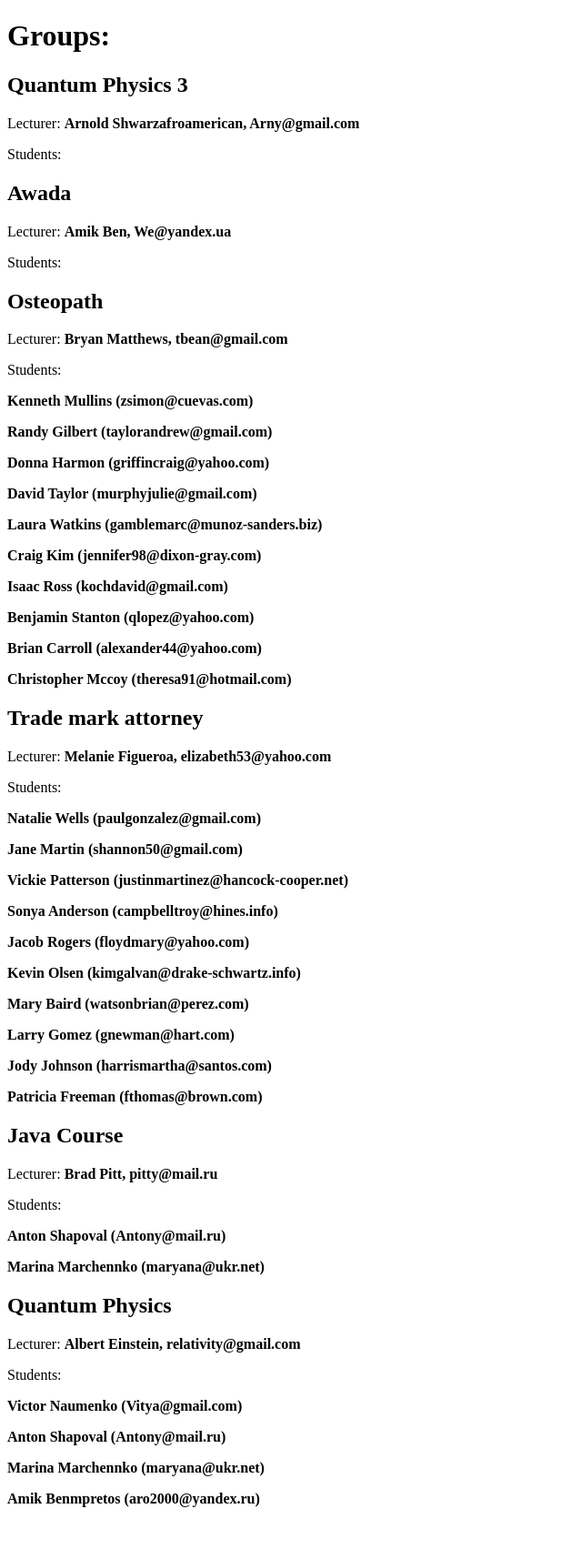
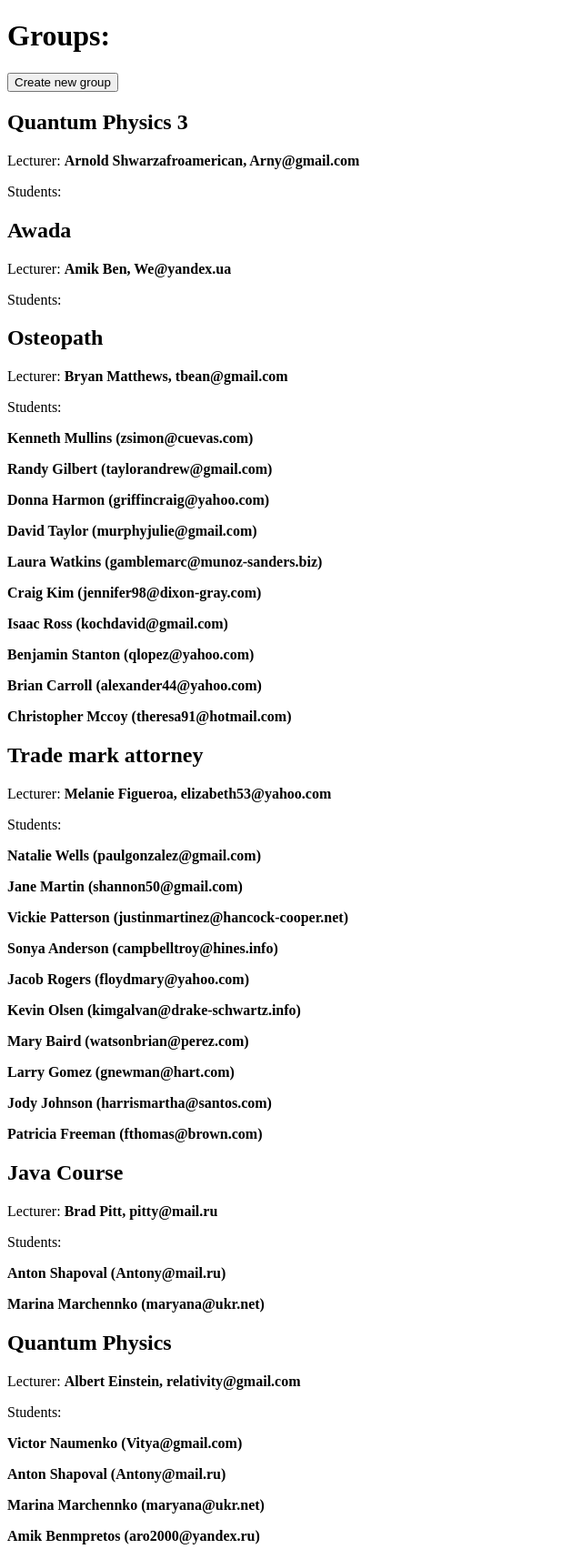
Before and after one commit to Kurenkov27/LMS, a Django app: page /groups in a window 1280 px wide. Shown: the whole page at 91% size, without its empty margins (0-640 px from the left). Before the commit the page ends 1657 px from the top, so only its background shows below. Run offline with Django 3.2, Linux system fonts and the light colour scheme; data comes from the database, SQL or seed files in the repository; both versions use the stored data as it was after the commit.

Commit message:
Homework 7

```diff
--- a/academy/templates/academy/get_groups.html
+++ b/academy/templates/academy/get_groups.html
@@ -6,6 +6,10 @@
 </head>
 <body>
 <h1>Groups:</h1>
+    <a href="/groups/create_group">
+        <button>Create new group</button>
+    </a>
+    <p>
     {% for group in groups %}
     <div>
         <h2>{{ group.course }}</h2>
--- a/academy/templates/academy/get_lecturers.html
+++ b/academy/templates/academy/get_lecturers.html
@@ -6,6 +6,10 @@
 </head>
 <body>
 <h1>Lecturers:</h1>
+    <a href="/lecturers/create_lecturer">
+        <button>Create new lecturer</button>
+    </a>
+    <p>
     {% for lecturer in lecturers %}
     <div>
         <b>{{ lecturer.first_name }} {{ lecturer.last_name}}</b>, {{ lecturer.email }}
--- a/academy/templates/academy/get_students.html
+++ b/academy/templates/academy/get_students.html
@@ -6,6 +6,10 @@
 </head>
 <body>
 <h1>Students:</h1>
+    <a href="/students/create_student">
+        <button>Create new student</button>
+    </a>
+    <p>
     {% for student in students %}
     <div>
         <b>{{ student.first_name }} {{ student.last_name}}</b>, {{ student.email }}
--- a/academy/urls.py
+++ b/academy/urls.py
@@ -7,5 +7,8 @@
     path('', views.index),
     path('students', views.get_students),
     path('lecturers', views.get_lecturers),
-    path('groups', views.get_groups)
+    path('groups', views.get_groups),
+    path('students/create_student/', views.get_student),
+    path('lecturers/create_lecturer/', views.get_lecturer),
+    path('groups/create_group/', views.get_group)
 ]
--- a/academy/views.py
+++ b/academy/views.py
@@ -1,8 +1,11 @@
+from academy.forms import StudentForm, LecturerForm, GroupForm
 from academy.models import Group, Lecturer, Student
 
 from django.http import HttpResponse
 
-from django.shortcuts import render
+from django.shortcuts import render, get_object_or_404
+
+
 # Create your views here.
 
 
@@ -24,3 +27,54 @@
 def get_groups(request):
     groups = Group.objects.all().order_by('-group_id')
     return render(request, 'academy/get_groups.html', {'groups': groups})
+
+
+def get_student(request):
+    new_student = None
+
+    if request.method == 'POST':
+        student_form = StudentForm(data=request.POST)
+        if student_form.is_valid():
+            new_student = student_form.save(commit=False)
+            new_student.save()
+
+    context = {
+        'student_form': StudentForm(),
+        'new_student': new_student
+    }
+
+    return render(request, 'academy/create_student.html', context)
+
+
+def get_lecturer(request):
+    new_lecturer = None
+
+    if request.method == 'POST':
+        lecturer_form = LecturerForm(data=request.POST)
+        if lecturer_form.is_valid():
+            new_lecturer = lecturer_form.save(commit=False)
+            new_lecturer.save()
+
+    context = {
+        'lecturer_form': LecturerForm(),
+        'new_lecturer': new_lecturer
+    }
+
+    return render(request, 'academy/create_lecturer.html', context)
+
+
+def get_group(request):
+    new_group = None
+
+    if request.method == 'POST':
+        group_form = GroupForm(data=request.POST)
+        if group_form.is_valid():
+            new_group = group_form.save(commit=False)
+            new_group.save()
+
+    context = {
+        'group_form': GroupForm(),
+        'new_group': new_group
+    }
+
+    return render(request, 'academy/create_group.html', context)
```
Also changed, not shown: academy/forms.py (added, +24 -0 lines), academy/templates/academy/create_group.html (added, +20 -0 lines), academy/templates/academy/create_lecturer.html (added, +20 -0 lines), academy/templates/academy/create_student.html (added, +20 -0 lines), db.sqlite3.
